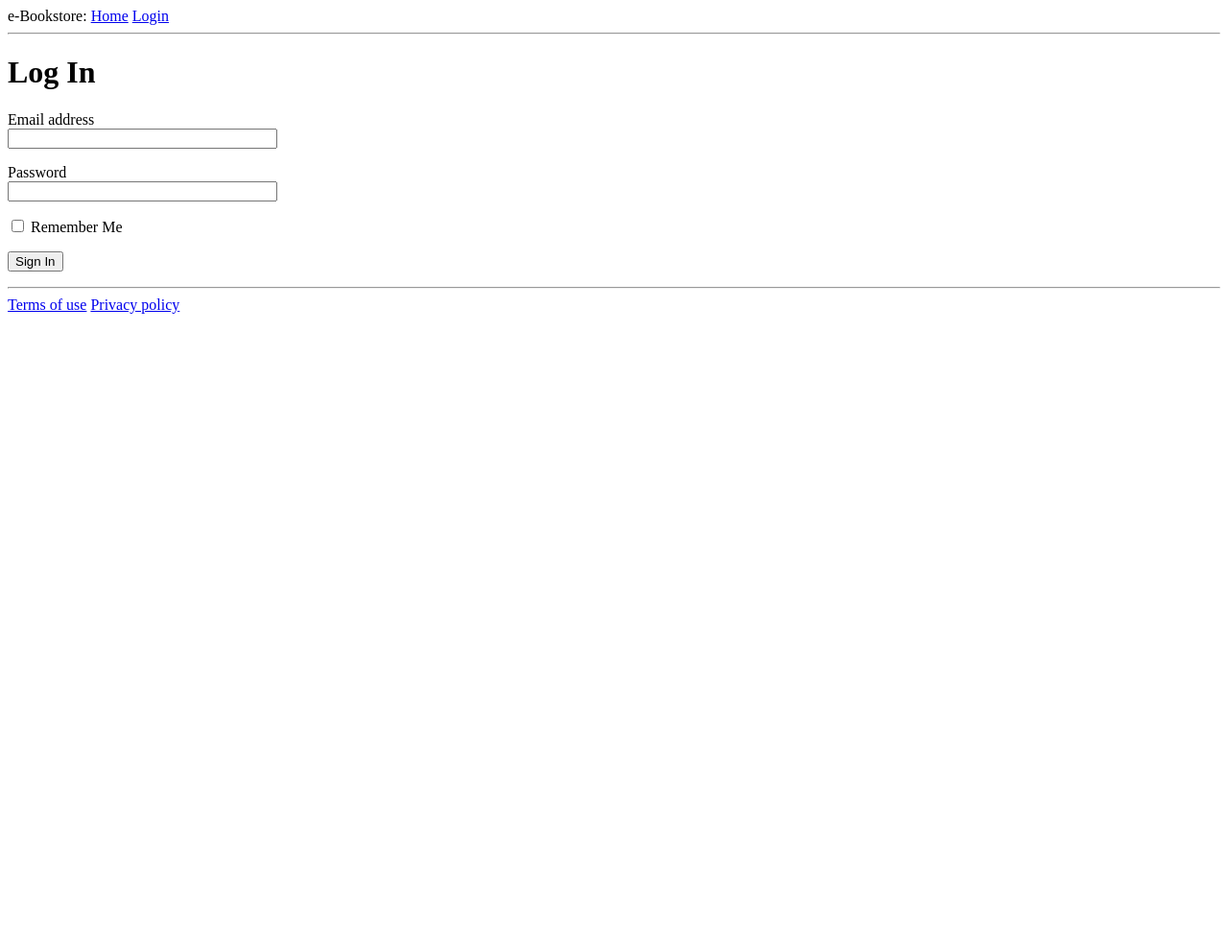
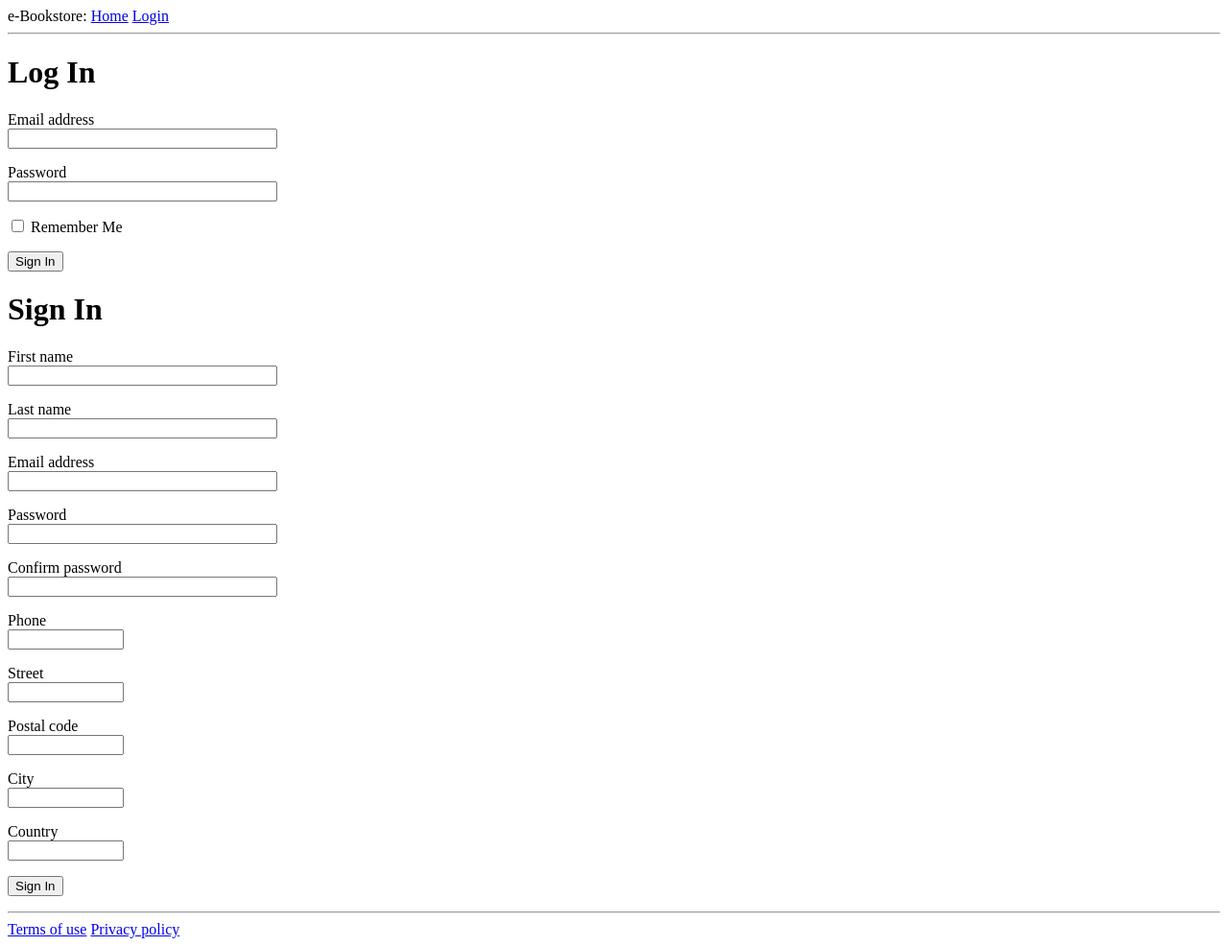
Before and after one commit to stillimproving/e-bookstore, a Flask app: page /login in a window 1280 px wide. Shown: the whole page at 96% size. Before the commit the page ends 327 px from the top, so only its background shows below. Run offline with Flask 2, Linux system fonts and the light colour scheme.

Commit message:
sign up form added

```diff
--- a/bookstore/bookstore_web/forms.py
+++ b/bookstore/bookstore_web/forms.py
@@ -9,9 +9,22 @@ class LoginForm(FlaskForm):
     remember_me = BooleanField('Remember Me')
     submit = SubmitField('Sign In')
 
+class SignupForm(FlaskForm):
+    first_name = StringField('First name', validators=[DataRequired()])
+    last_name = StringField('Last name', validators=[DataRequired()])
+    usermail = StringField('Email address', validators=[DataRequired()])
+    password = PasswordField('Password', validators=[DataRequired()])
+    confirm = PasswordField('Confirm password', validators=[DataRequired()])
+    phone = StringField('Phone')
+    street = StringField('Street')
+    postal_code = StringField('Postal code')
+    city = StringField('City')
+    country = StringField('Country')
+    submit = SubmitField('Sign In')
+
 class SearchForm(Form):
     search_input = StringField('Search')
     choices = [('Title', 'Title'), ('Author', 'Author'), ('Category', 'Category'), ('Publisher', 'Publisher'),
                ('ISBN', 'ISBN')]
     type = SelectField('Search type', choices=choices)
-    loupe = SubmitField('🔍')
+    submit = SubmitField('🔍')
--- a/bookstore/bookstore_web/routes.py
+++ b/bookstore/bookstore_web/routes.py
@@ -1,6 +1,6 @@
 from flask import render_template, flash, redirect, url_for, request
 from bookstore.bookstore_web import app
-from bookstore.bookstore_web.forms import LoginForm, SearchForm
+from bookstore.bookstore_web.forms import LoginForm, SignupForm, SearchForm
 from bookstore.db_connectors import db
 from bookstore.db_connectors.abstract_connector import BookSearchCategory
 from flask_login import current_user, login_user, logout_user
@@ -43,16 +43,17 @@ def search_results(search):
 def login():
     if current_user.is_authenticated:
         return redirect(url_for('index'))
-    form = LoginForm()
-    if form.validate_on_submit():
+    login_form = LoginForm()
+    if login_form.validate_on_submit():
         # flash('Login requested for user {}, remember_me={}'.format(form.usermail.data, form.remember_me.data))
-        user = db.get_user(form.usermail.data)
-        if not user or not user.check_passwd(form.password.data):
+        user = db.get_user(login_form.usermail.data)
+        if not user or not user.check_passwd(login_form.password.data):
             flash('Invalid username or password')
             return redirect(url_for('login'))
-        login_user(user, remember=form.remember_me.data)
+        login_user(user, remember=login_form.remember_me.data)
         return redirect(url_for('index'))
-    return render_template('login.html', global_title=NAME, after_title=' | Log In', form=form)
+    signup_form = SignupForm()
+    return render_template('login.html', global_title=NAME, after_title=' | Log In', login_form=login_form, signup_form=signup_form)
 
 @app.route('/logout')
 def logout():
--- a/bookstore/bookstore_web/templates/index.html
+++ b/bookstore/bookstore_web/templates/index.html
@@ -5,7 +5,7 @@
         <p>
             {{ search.search_input }}
             {{ search.type }}
-            {{ search.loupe() }}
+            {{ search.submit() }}
         </p>
     </form>
     <hr>
--- a/bookstore/bookstore_web/templates/login.html
+++ b/bookstore/bookstore_web/templates/login.html
@@ -3,22 +3,99 @@
 {% block content %}
     <h1>Log In</h1>
     <form action="" method="post" novalidate>
-        {{ form.hidden_tag() }}
+        {{ login_form.hidden_tag() }}
         <p>
-            {{ form.usermail.label }}<br>
-            {{ form.usermail(size=32) }}
-            {% for error in form.usermail.errors %}
+            {{ login_form.usermail.label }}<br>
+            {{ login_form.usermail(size=32) }}
+            {% for error in login_form.usermail.errors %}
             <span style="color: red;">[{{ error }}]</span>
             {% endfor %}
         </p>
         <p>
-            {{ form.password.label }}<br>
-            {{ form.password(size=32) }}
-            {% for error in form.password.errors %}
+            {{ login_form.password.label }}<br>
+            {{ login_form.password(size=32) }}
+            {% for error in login_form.password.errors %}
             <span style="color: red;">[{{ error }}]</span>
             {% endfor %}
         </p>
-        <p>{{ form.remember_me() }} {{ form.remember_me.label }}</p>
-        <p>{{ form.submit() }}</p>
+        <p>{{ login_form.remember_me() }} {{ login_form.remember_me.label }}</p>
+        <p>{{ login_form.submit() }}</p>
+    </form>
+
+    <h1>Sign In</h1>
+    <form action="" method="post" novalidate>
+        <p>
+            {{ signup_form.first_name.label }}<br>
+            {{ signup_form.first_name(size=32) }}
+            {% for error in signup_form.first_name.errors %}
+                <span style="color: red;">[{{ error }}]</span>
+            {% endfor %}
+        </p>
+        <p>
+            {{ signup_form.last_name.label }}<br>
+            {{ signup_form.last_name(size=32) }}
+            {% for error in signup_form.last_name.errors %}
+                <span style="color: red;">[{{ error }}]</span>
+            {% endfor %}
+        </p>
+        <p>
+            {{ signup_form.usermail.label }}<br>
+            {{ signup_form.usermail(size=32) }}
+            {% for error in signup_form.usermail.errors %}
+                <span style="color: red;">[{{ error }}]</span>
+            {% endfor %}
+        </p>
+
+        <p>
+            {{ signup_form.password.label }}<br>
+            {{ signup_form.password(size=32) }}
+            {% for error in signup_form.password.errors %}
+                <span style="color: red;">[{{ error }}]</span>
+            {% endfor %}
+        </p>
+        <p>
+            {{ signup_form.confirm.label }}<br>
+            {{ signup_form.confirm(size=32) }}
+            {% for error in signup_form.confirm.errors %}
+                <span style="color: red;">[{{ error }}]</span>
+            {% endfor %}
+        </p>
+        <p>
+            {{ signup_form.phone.label }}<br>
+            {{ signup_form.phone(size=12) }}
+{#            {% for error in signup_form.confirm.errors %}#}
+{#                <span style="color: red;">[{{ error }}]</span>#}
+{#            {% endfor %}#}
+        </p>
+        <p>
+            {{ signup_form.street.label }}<br>
+            {{ signup_form.street(size=12) }}
+{#            {% for error in signup_form.confirm.errors %}#}
+{#                <span style="color: red;">[{{ error }}]</span>#}
+{#            {% endfor %}#}
+        </p>
+        <p>
+            {{ signup_form.postal_code.label }}<br>
+            {{ signup_form.postal_code(size=12) }}
+{#            {% for error in signup_form.confirm.errors %}#}
+{#                <span style="color: red;">[{{ error }}]</span>#}
+{#            {% endfor %}#}
+        </p>
+        <p>
+            {{ signup_form.city.label }}<br>
+            {{ signup_form.city(size=12) }}
+{#            {% for error in signup_form.confirm.errors %}#}
+{#                <span style="color: red;">[{{ error }}]</span>#}
+{#            {% endfor %}#}
+        </p>
+        <p>
+            {{ signup_form.country.label }}<br>
+            {{ signup_form.country(size=12) }}
+{#            {% for error in signup_form.confirm.errors %}#}
+{#                <span style="color: red;">[{{ error }}]</span>#}
+{#            {% endfor %}#}
+        </p>
+
+        <p>{{ signup_form.submit() }}</p>
     </form>
 {% endblock %}
```
